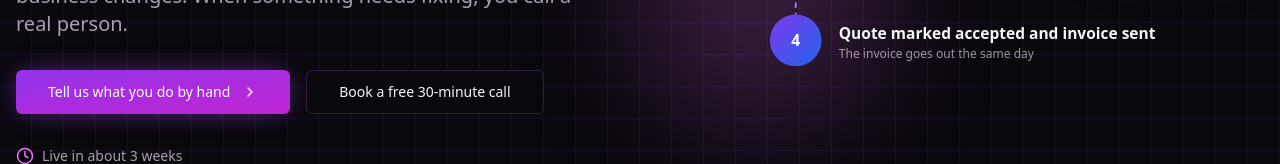
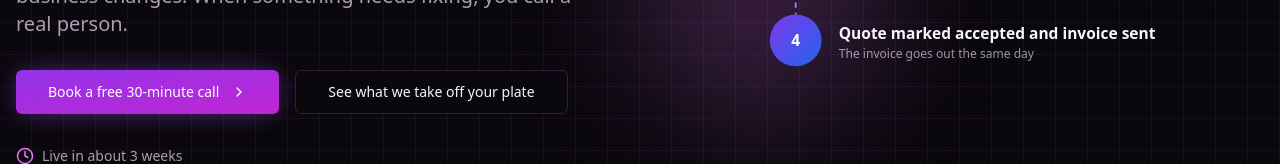
Before and after one commit to DhananjaiGovind1120/dg-lead-flow-forge, a React (Vite) app: page / in a window 1280 px wide. Shown: the part 586-750 px from the top of the page. Built offline with nearby package versions, Linux system fonts and the light colour scheme; no server answers.

Commit message:
Simplify hero buttons: book a call and see the automations
Co-Authored-By: Claude Haiku 5.5 <noreply@anthropic.com>

```diff
--- a/src/components/Hero.tsx
+++ b/src/components/Hero.tsx
@@ -31,12 +31,12 @@ const Hero = () => {
             <div className="flex flex-col sm:flex-row gap-4 mb-8">
               <Button size="lg" className="bg-gradient hover:opacity-90" asChild>
                 <a href="#schedule-demo">
-                  Tell us what you do by hand
+                  Book a free 30-minute call
                   <ChevronRight size={18} className="ml-1" />
                 </a>
               </Button>
               <Button size="lg" variant="outline" asChild>
-                <a href="#schedule-demo">Book a free 30-minute call</a>
+                <a href="#what-we-set-up">See what we take off your plate</a>
               </Button>
             </div>
             <ul className="flex flex-col gap-2 text-sm text-muted-foreground">
```
